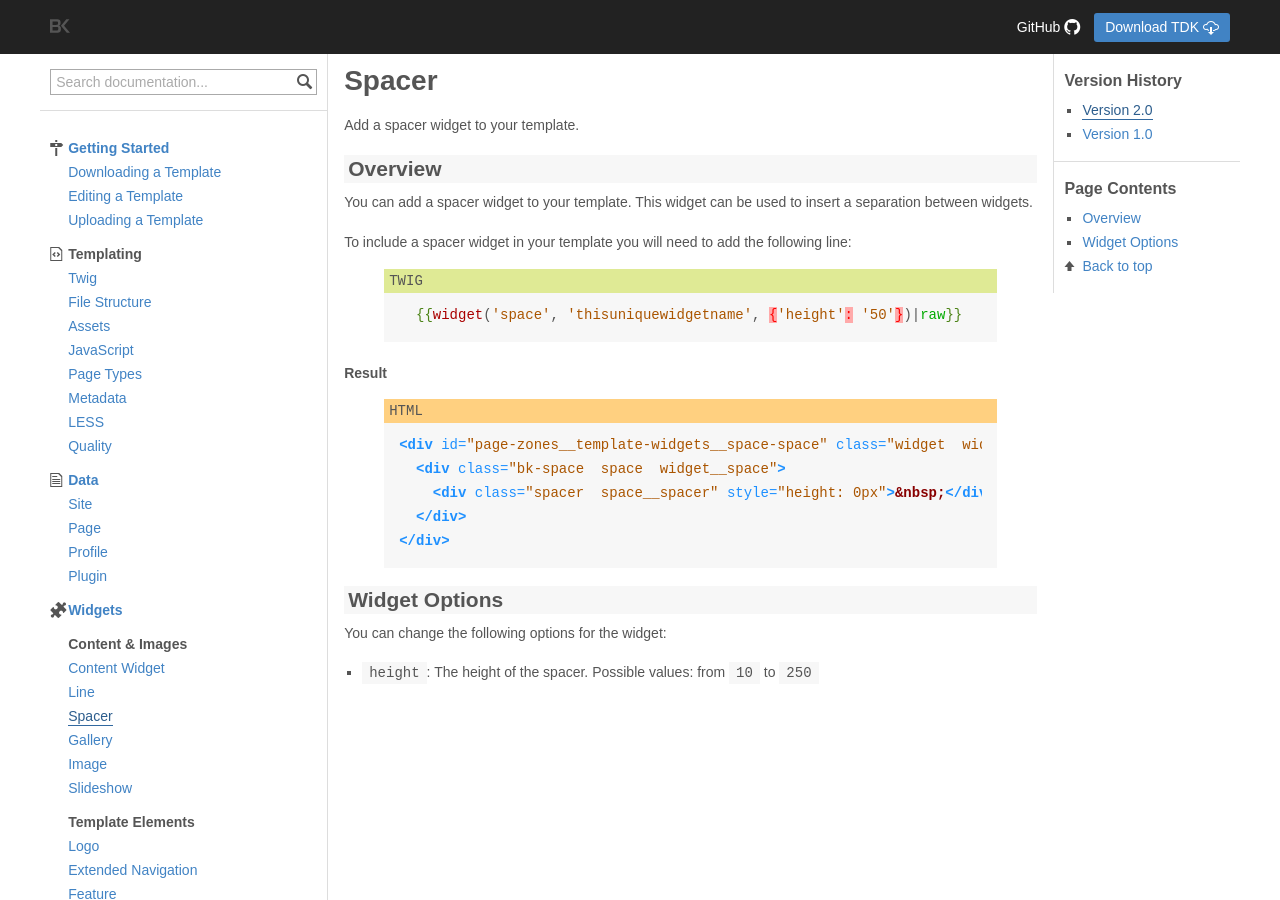
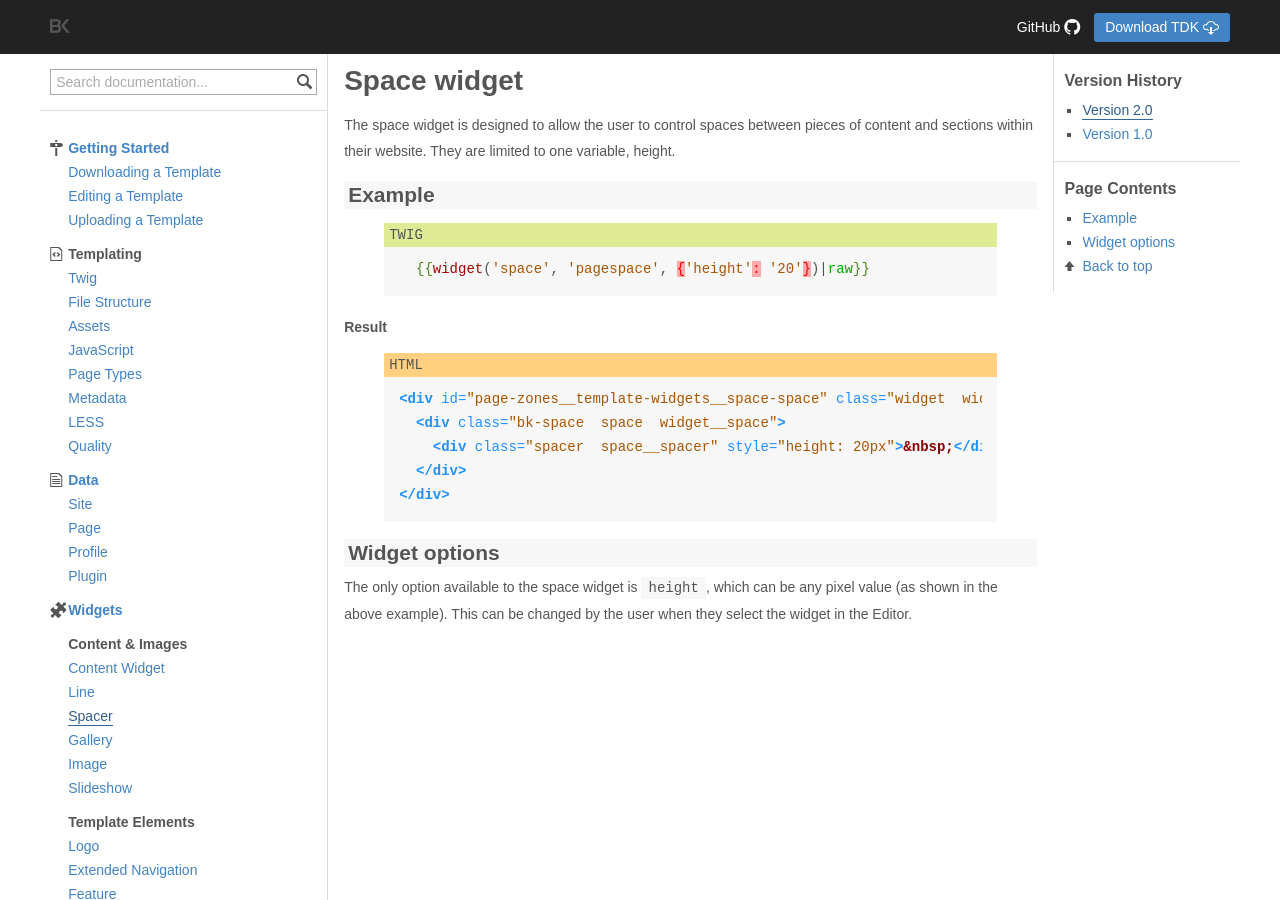
Before and after one commit to rusic/documentation, a Jekyll site: the page built from widgets/v2/spacer.md, in a window 1280 px wide and 900 px high. Built offline with Jekyll 4.4.1, drawn with Linux system fonts in a browser that asks for light colours.

Commit message:
Space widget revision

````diff
--- a/widgets/v2/spacer.md
+++ b/widgets/v2/spacer.md
@@ -9,24 +9,19 @@ versions:
   url: /widgets/v1/spacer/
 ---
 
-# Spacer
+# Space widget
 
-Add a spacer widget to your template.
+The space widget is designed to allow the user to control spaces between pieces of content and sections within their website. They are limited to one variable, height.
 
-## Overview
 
-You can add a spacer widget to your template. This widget can be used to insert a separation between widgets.
-
-To include a spacer widget in your template you will need to add the following line:
-
+## Example
 {% highlight django %}
 {% raw %}
 
-  {{widget('space', 'thisuniquewidgetname', {'height': '50'})|raw}}
+  {{widget('space', 'pagespace', {'height': '20'})|raw}}
 
 {% endraw %}
 {% endhighlight %}
-
 
 <h4>Result</h4>
 {% highlight html %}
@@ -34,15 +29,13 @@ To include a spacer widget in your template you will need to add the following l
 
 <div id="page-zones__template-widgets__space-space" class="widget  widget--template-widget" data-widget-type="space">
   <div class="bk-space  space  widget__space">
-    <div class="spacer  space__spacer" style="height: 0px">&nbsp;</div>
+    <div class="spacer  space__spacer" style="height: 20px">&nbsp;</div>
   </div>
 </div>
 
 {% endraw %}
 {% endhighlight %}
 
-## Widget Options
+## Widget options
 
-You can change the following options for the widget:
-
-* ```height```: The height of the spacer. Possible values: from ```10``` to ```250```
+The only option available to the space widget is ```height```, which can be any pixel value (as shown in the above example). This can be changed by the user when they select the widget in the Editor.
````
